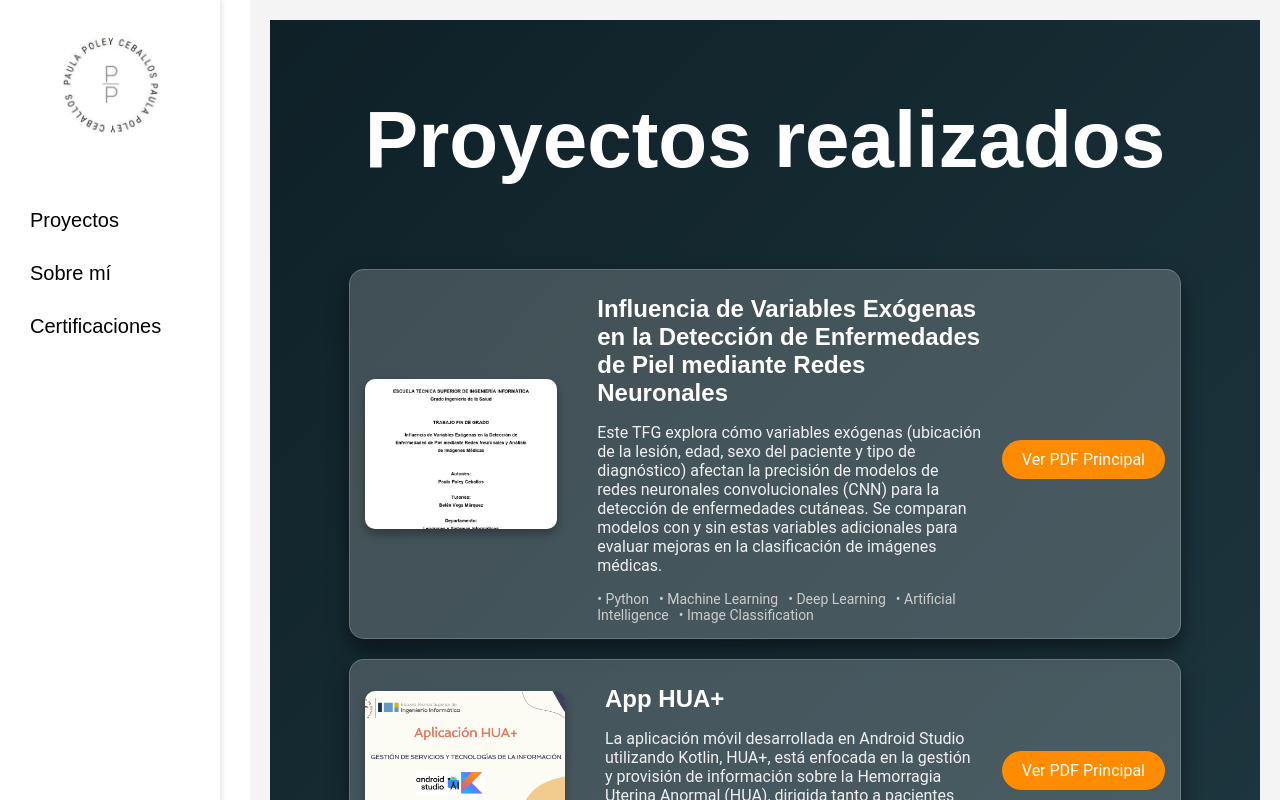
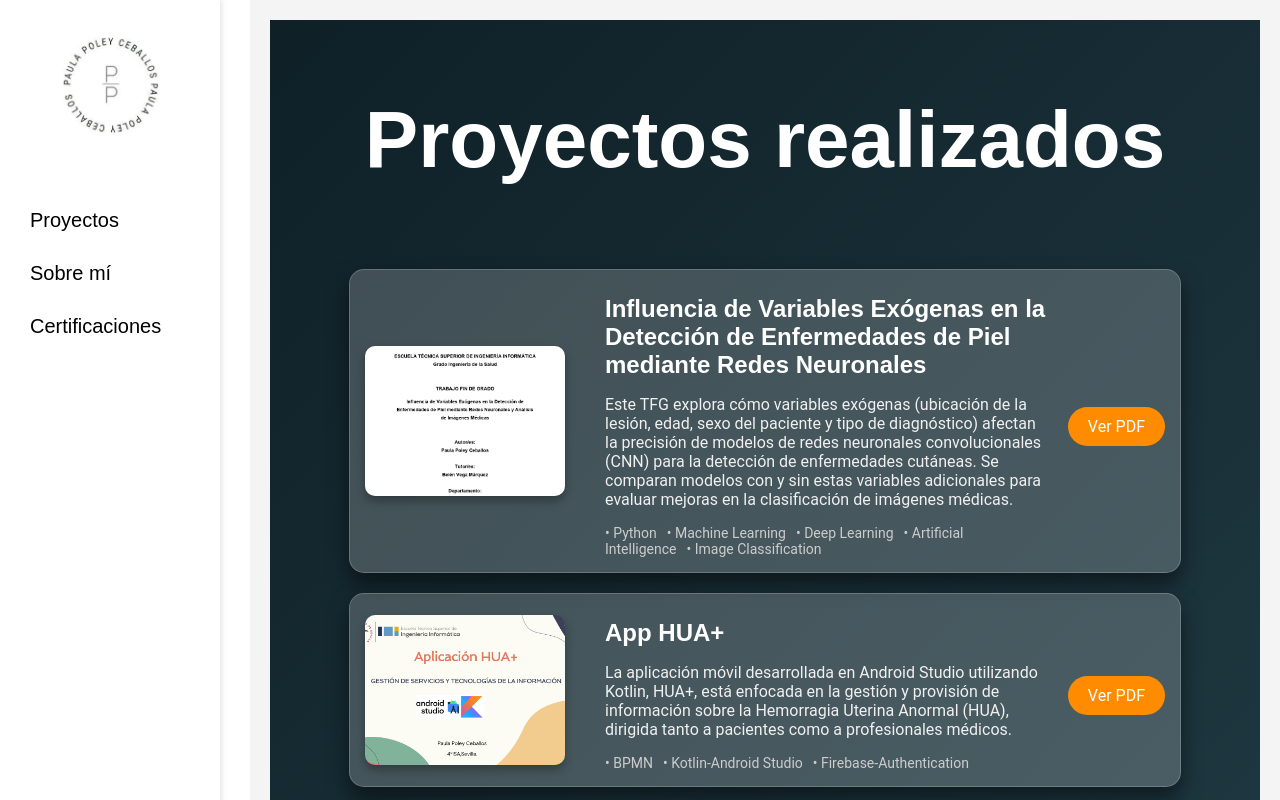
Before and after one commit to paulapoley/portfoliopaulapoley, a React (Create React App) app: page / in a window 1280 px wide. Shown: the top 800 px of the page. Built offline with nearby package versions, Linux system fonts and the light colour scheme.

Commit message:
Update Home.jsx

```diff
--- a/src/pages/Home.jsx
+++ b/src/pages/Home.jsx
@@ -111,7 +111,7 @@ const handleOpenPdf = (pdfSrc) => {
             </div>
             <div className="project-buttons">
               <button className="home-button" onClick={() => handleOpenPdf(project.pdfSrc)}>
-                Ver PDF Principal
+                Ver PDF
               </button>
               {project.pdfSrc2 && (
                 <button className="home-button" onClick={() => handleOpenPdf(project.pdfSrc2)}>
```
